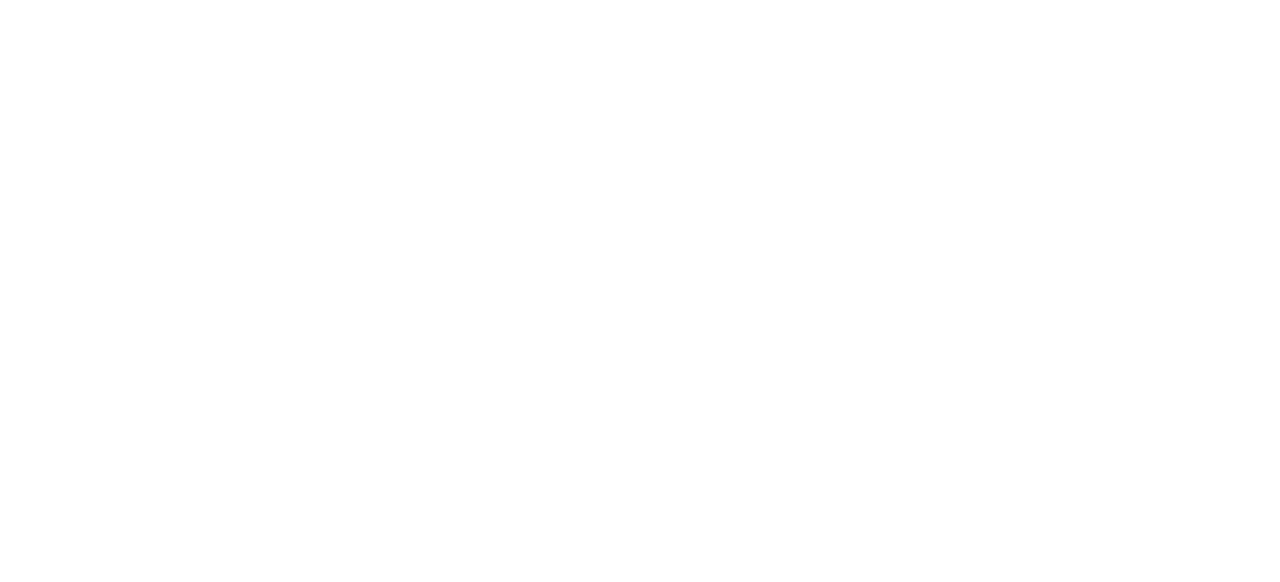
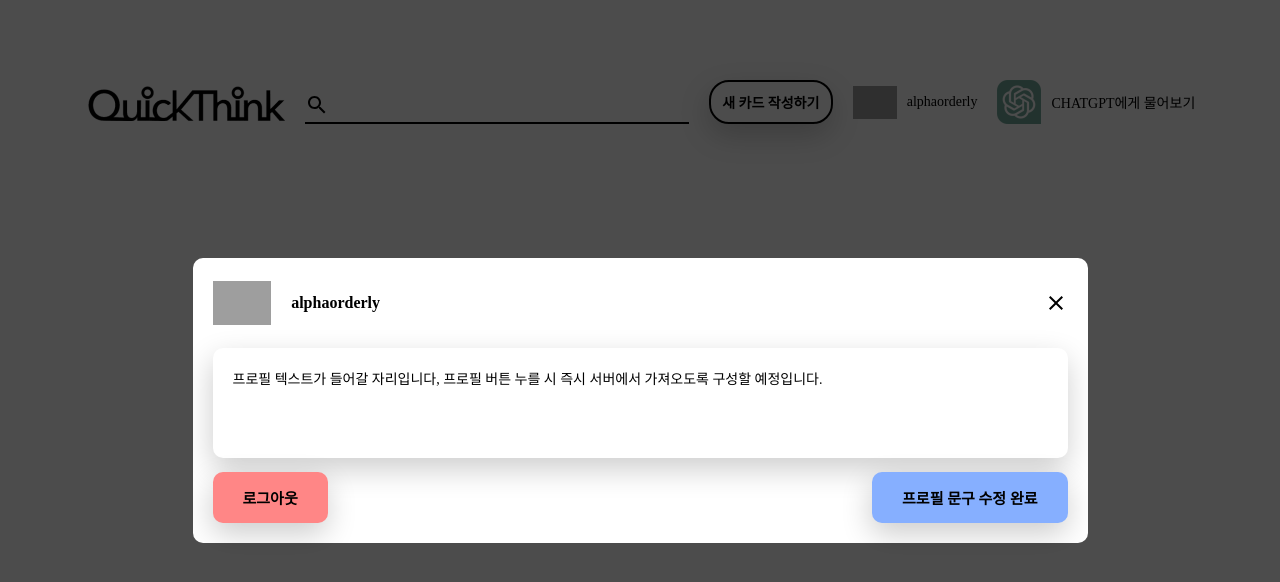
Before and after one commit to capstone-3-team/frontend, a React (Create React App) app: page /main/profile in a window 1280 px wide. Before the commit this address had no page. Shown: the top 582 px of the page. Built offline with nearby package versions, Linux system fonts and the light colour scheme; grey boxes are pictures that could not be loaded; a web font is replaced by a local one.

Commit message:
프로필 수정 버튼
프로필 수정 버튼 구현
- 프로필 수정 버튼 구현했습니다.
- 백엔드 연동 필요합니다.

```diff
--- a/src/App.js
+++ b/src/App.js
@@ -1,4 +1,4 @@
-import { Route, Routes, BrowserRouter as Router } from 'react-router-dom';
+import { Route, Routes, BrowserRouter as Router, Navigate } from 'react-router-dom';
 import { useRecoilState } from 'recoil';
 import User from './state/User';
 import Login from './screen/login/Login';
@@ -19,9 +19,29 @@ const App = () => {
             element={
               user.token.length === 0
               ?
+              <Navigate replace to={"/login"} />
+              :
+              <Navigate replace to={"/main"} />
+            }
+          />
+          <Route
+            path='/main/*'
+            element={
+              user.token.length === 0
+              ?
+              <Navigate replace to={"/login"} />
+              :
+              <Main />
+            }
+          />
+          <Route
+            path='/login'
+            element={
+              user.token.length === 0
+              ?
               <Login />
               :
-              <Main />
+              <Navigate replace to={"/main"} />
             }
           />
         </Routes>
--- a/src/screen/main/Main.js
+++ b/src/screen/main/Main.js
@@ -1,18 +1,25 @@
-import React, { useState } from 'react';
+import React, { useRef, useState } from 'react';
 import Styles from './Main.module.css';
 import SearchIcon from '@mui/icons-material/Search';
 
 import Logo from '../../assets/images/logo.png';
 import ChatGPT from '../../assets/images/chatgpt.png';
-import { Link } from 'react-router-dom';
+import { Link, Route, Routes } from 'react-router-dom';
 import { useRecoilState } from 'recoil';
 import User from '../../state/User';
+import {useNavigate} from 'react-router-dom';
+import Profile from './Profile';
+
 
 const Main = () => {
+
+    const inputRef = useRef(null);
 
     const [search, setSearch] = useState("");
 
     const [user, setUser] = useRecoilState(User);
+
+    const navigate = useNavigate();
 
     return (
         <div>
@@ -21,17 +28,12 @@ const Main = () => {
                 <div className={Styles.topSearchBar}>
                     <SearchIcon className={Styles.topSearchIcon}/>
                     <input
-                        value={search}
-                        onChange={
-                            (e) => {
-                                setSearch(e.target.value);
-                            }
-                        }
+                        ref={inputRef}
                         className={Styles.topSearchInput}
                         onKeyDown={(e) => {
                             if (e.key === 'Enter') {
-                                alert(`${search}`);
-                                // 검색시 해야할 라우팅이 여기에 들어가게 됩니다.
+                                navigate('/main/search');
+                                setSearch(inputRef.current.value);
                             }
                         }}
                     />
@@ -39,7 +41,7 @@ const Main = () => {
                 <div
                     className={Styles.topWriteNewCard}
                     onClick={() => {
-                        alert("새 카드를 작성합니다.");
+                        navigate('/main/write')
                     }}
                 >
                 <p className={Styles.topWriteNewCardText}>새 카드 작성하기</p>
@@ -47,7 +49,7 @@ const Main = () => {
                 <div
                     className={Styles.topProfilePictureDiv}
                     onClick={() => {
-                        alert("프로필을 수정합니다.");
+                        navigate('/main/profile')
                     }}
                 >
                     <img src={user.profilePicture} className={Styles.topProfilePicture}/>
@@ -57,7 +59,7 @@ const Main = () => {
                     className={Styles.topChatGPTDiv}
                     onClick={
                         () => {
-                            alert("ChatGPT에게 물어봅니다.");
+                            navigate('/main/chatgpt')
                         }
                     }
                 >
@@ -65,6 +67,36 @@ const Main = () => {
                     <p className={Styles.topChatGPTText}>CHATGPT에게 물어보기</p>
                 </div>
             </div>
+            <Routes>
+                <Route
+                    path='profile'
+                    element={<Profile />}
+                />
+                <Route
+                    path='search'
+                    element={<p>{`${search} 를 검색하려 시도 했습니다.`}</p>}
+                />
+                <Route
+                    path='write'
+                    element={<p>새 카드 작성하기</p>}
+                />
+                <Route
+                    path='chatgpt'
+                    element={<p>ChatGPT에 물어보기</p>}
+                />
+                <Route
+                    path='card/:id'
+                    element={<p>내 카드 읽기</p>}
+                />
+                <Route
+                    path='card/user/:userId'
+                    element={<p>다른사람 카드 목록</p>}
+                />
+                <Route
+                    path='card/user/:userId/:id'
+                    element={<p>다른사람 카드 읽기</p>}
+                />
+            </Routes>
         </div>
     )
 }
--- a/src/screen/main/Main.module.css
+++ b/src/screen/main/Main.module.css
@@ -47,6 +47,9 @@
     display: flex;
     justify-content: center;
     align-items: center;
+    box-shadow: -1px 11px 30px 0px rgba(0,0,0,0.2);
+    -webkit-box-shadow: -1px 11px 30px 0px rgba(0,0,0,0.2);
+    -moz-box-shadow: -1px 11px 30px 0px rgba(0,0,0,0.2);
 }
 
 .topWriteNewCard:hover {
--- /dev/null
+++ b/src/screen/main/Profile.js
@@ -0,0 +1,44 @@
+import { Close } from '@mui/icons-material';
+import React from 'react';
+import { useNavigate } from 'react-router-dom';
+import { useRecoilState } from 'recoil';
+import User from '../../state/User';
+
+import Styles from './Profile.module.css';
+
+const Profile = () => {
+
+    const [user, setUser] = useRecoilState(User);
+
+    const navigate = useNavigate();
+
+    return (
+        <div className={Styles.backdrop}>
+            <div className={Styles.profileDiv}>
+                <div className={Styles.topProfile}>
+                    <div className={Styles.topProfileDetail}>
+                        <img src={user.profilePicture} className={Styles.topProfilePicture} />
+                        <p className={Styles.topProfileName}>{user.googleName}</p>
+                    </div>
+                    <Close className={Styles.topProfileClose} onClick={() => { navigate('./main') }} />
+                </div>
+                <textarea
+                    cols={100}
+                    rows={5}
+                    value={"프로필 텍스트가 들어갈 자리입니다, 프로필 버튼 누를 시 즉시 서버에서 가져오도록 구성할 예정입니다."}
+                    className={Styles.profileText}
+                />
+                <div className={Styles.bottomProfileDiv}>
+                    <div className={Styles.bottomProfileButtonLogout} onClick={() => {alert("이론상 로그아웃");navigate('/main') }}>
+                        <p>로그아웃</p>
+                    </div>
+                    <div className={Styles.bottomProfileButtonChange} onClick={() => {alert("이론상 프로필 정보 수정 완료");navigate('/main') }}>
+                        <p>프로필 문구 수정 완료</p>
+                    </div>
+                </div>
+            </div>
+        </div>
+    )
+}
+
+export default Profile
--- /dev/null
+++ b/src/screen/main/Profile.module.css
@@ -0,0 +1,94 @@
+.backdrop {
+    top: 0px;
+    left: 0px;
+    position: fixed;
+    width: 100%;
+    height: 100%;
+    background-color: rgba(0, 0, 0, 0.7);
+    display: flex;
+    justify-content: center;
+    align-items: center;
+}
+
+.profileDiv {
+    background-color: white;
+    border: 0px transparent solid;
+    border-radius: 10px;
+    padding: 20px;
+}
+
+.topProfile {
+    display: flex;
+    flex-direction: row;
+    align-items: center;
+    margin-bottom: 20px;
+}
+
+.topProfileDetail {
+    display: flex;
+    flex-direction: row;
+    align-items: center;
+    flex: 1;
+}
+
+.topProfileClose {
+    width: 40px;
+    height: 40px;
+    cursor: pointer;
+}
+
+.topProfilePicture {
+    height: 44px;
+    margin: 0px 20px 0px 0px;
+}
+
+.topProfileName {
+    font-weight: bold;
+}
+
+.profileText {
+    border-width: 0px;
+    resize: none;
+    padding: 20px 20px 10px 20px;
+    font-size: 14px;
+    border-radius: 10px;
+    box-shadow: -1px 11px 30px 0px rgba(0,0,0,0.2);
+    -webkit-box-shadow: -1px 11px 30px 0px rgba(0,0,0,0.2);
+    -moz-box-shadow: -1px 11px 30px 0px rgba(0,0,0,0.2);
+}
+
+.profileText:focus {
+    outline: none;
+}
+
+.bottomProfileDiv {
+    display: flex;
+    flex-direction: row;
+    justify-content: space-between;
+}
+
+.bottomProfileButtonLogout {
+    padding: 0px 30px;
+    margin: 10px 0px 0px 0px;
+    background-color: #FF8686;
+    font-size: 15px;
+    font-weight: bold;
+    border-radius: 10px;
+    box-shadow: -1px 11px 30px 0px rgba(0,0,0,0.2);
+    -webkit-box-shadow: -1px 11px 30px 0px rgba(0,0,0,0.2);
+    -moz-box-shadow: -1px 11px 30px 0px rgba(0,0,0,0.2);
+    cursor: pointer;
+}
+
+.bottomProfileButtonChange {
+    padding: 0px 30px;
+    margin: 10px 0px 0px 0px;
+    background-color: #86AFFF;
+    font-size: 15px;
+    font-weight: bold;
+    border-radius: 10px;
+    box-shadow: -1px 11px 30px 0px rgba(0,0,0,0.2);
+    -webkit-box-shadow: -1px 11px 30px 0px rgba(0,0,0,0.2);
+    -moz-box-shadow: -1px 11px 30px 0px rgba(0,0,0,0.2);
+    cursor: pointer;
+}
```
